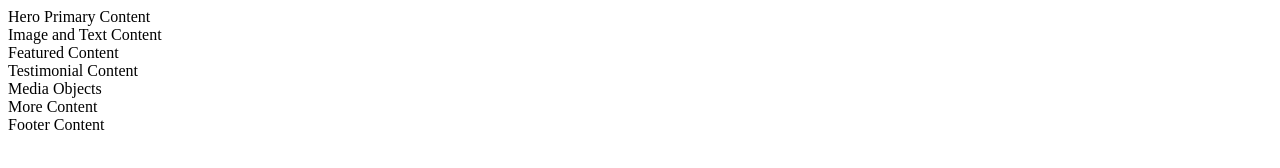
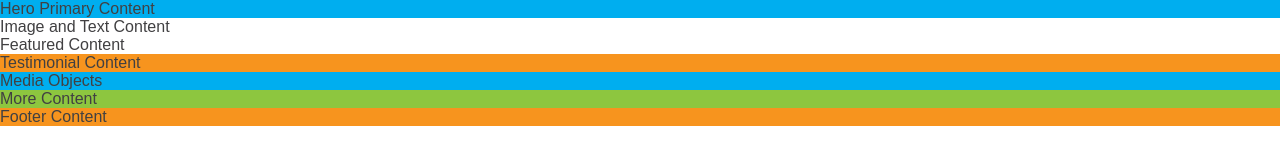
Before and after one commit to squirtleturtle02/UMOS-TECHIRE, a plain HTML site: page Milestone 7 Advanced CSS Concepts/Mod1Lab/index.html in a window 1280 px wide. Drawn offline with Linux system fonts and the light colour scheme.

Commit message:
add base CSS Styles
Add in Base CSS Styles.

```diff
--- a/Milestone 7 Advanced CSS Concepts/Mod1Lab/index.html
+++ b/Milestone 7 Advanced CSS Concepts/Mod1Lab/index.html
@@ -5,19 +5,19 @@
   <meta charset="UTF-8">
   <meta name="viewport" content="width=device-width, initial-scale=1.0">
   <title>title</title>
-  <link rel="stylesheet" href="stylesheet.css" type="text.css">
+  <link rel="stylesheet" href="stylesheet.css" type="text/css">
 </head>
 
 <body>
   <main>
-    <section>Hero Primary Content</section>
+    <section class="background-secondary">Hero Primary Content</section>
     <section>Image and Text Content</section>
     <section>Featured Content</section>
-    <section>Testimonial Content</section>
-    <section>Media Objects</section>
-    <section>More Content</section>
-  </main>
-  <footer>Footer Content</footer>
+    <section class="background-primary">Testimonial Content</section>
+    <section class="background-secondary">Media Objects</section>
+    <section class="background-tertiary">More Content</section>
+</main>
+<footer class="background-primary">Footer Content</footer>
 </body>
 
 </html>
--- a/Milestone 7 Advanced CSS Concepts/Mod1Lab/stylesheet.css
+++ b/Milestone 7 Advanced CSS Concepts/Mod1Lab/stylesheet.css
@@ -24,7 +24,26 @@ Base Styles
 ****************************
 ***************************/
 
+/*body*/
+body {
+    color: #414042;
+    font-family: Arial, Helvetica, sans-serif;
+    font-weight: normal;
+}
 
+/*headings*/
+h1, h2, h3 {
+    font-weight: bold;
+}
+
+/* Link */
+a {
+color: #8dc63f;
+font-weight:bold;
+}
+a:hover{
+    text-decoration: underline
+}
 /***************************
 ****************************
 Layout Styles
```
